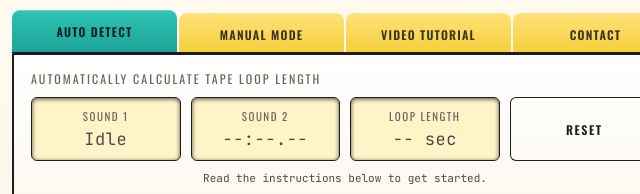
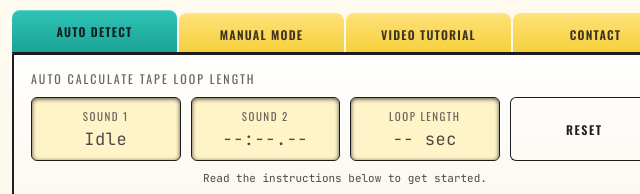
Before and after one commit to GoToYourRoomAndPlaySynths/tapelooptoolbox, a plain HTML site: page index.html in a window 1280 px wide. Shown: the part 132-326 px from the top of the page, 295-935 px from the left. Drawn offline with nearby package versions, Linux system fonts and the light colour scheme.

Commit message:
Add files via upload
Text tweak

```diff
--- a/index.html
+++ b/index.html
@@ -760,7 +760,7 @@
   </div>
 
   <div class="panel panel-top" data-tabs="beep">
-    <div class="panel-label">Automatically Calculate Tape Loop Length</div>
+    <div class="panel-label">Auto Calculate Tape Loop Length</div>
     <div class="readouts readouts-4">
       <div class="readout">
         <div class="rl">Sound 1</div>
```
